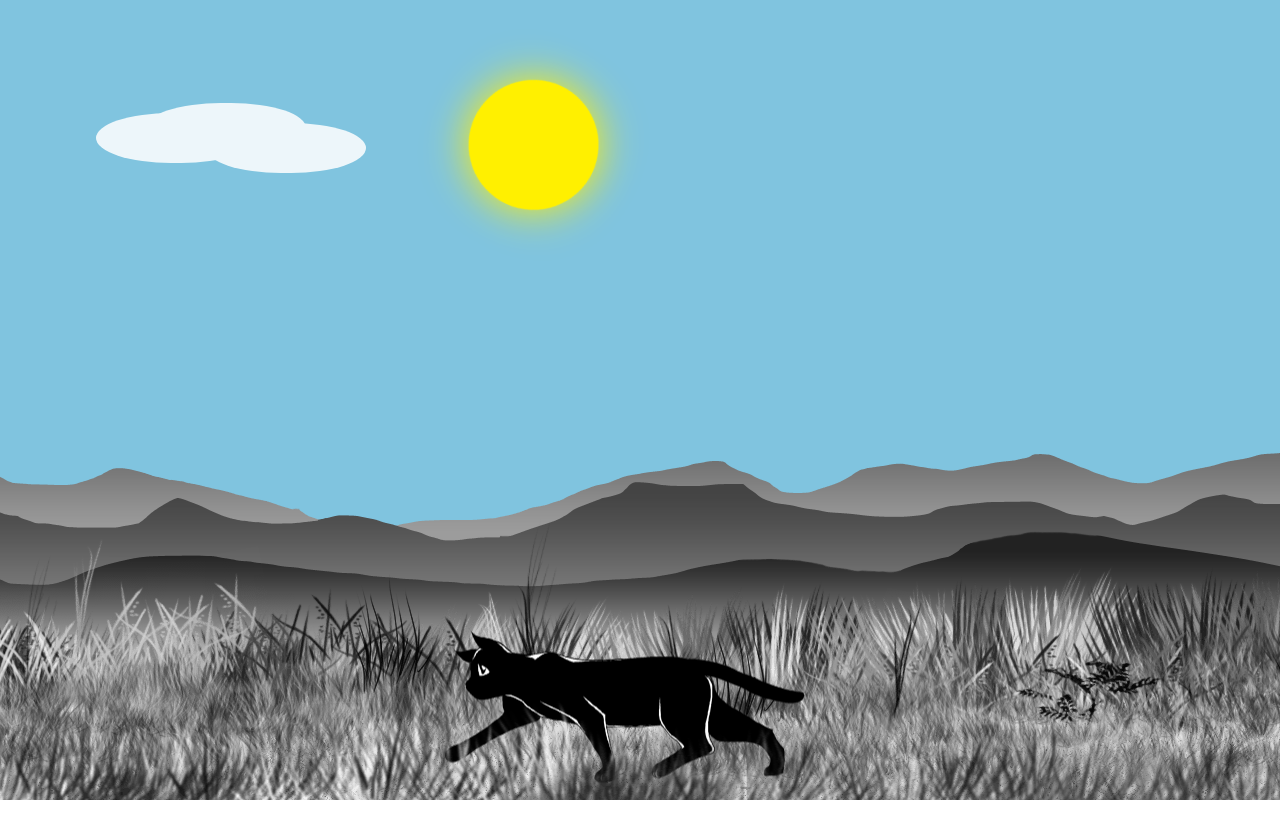
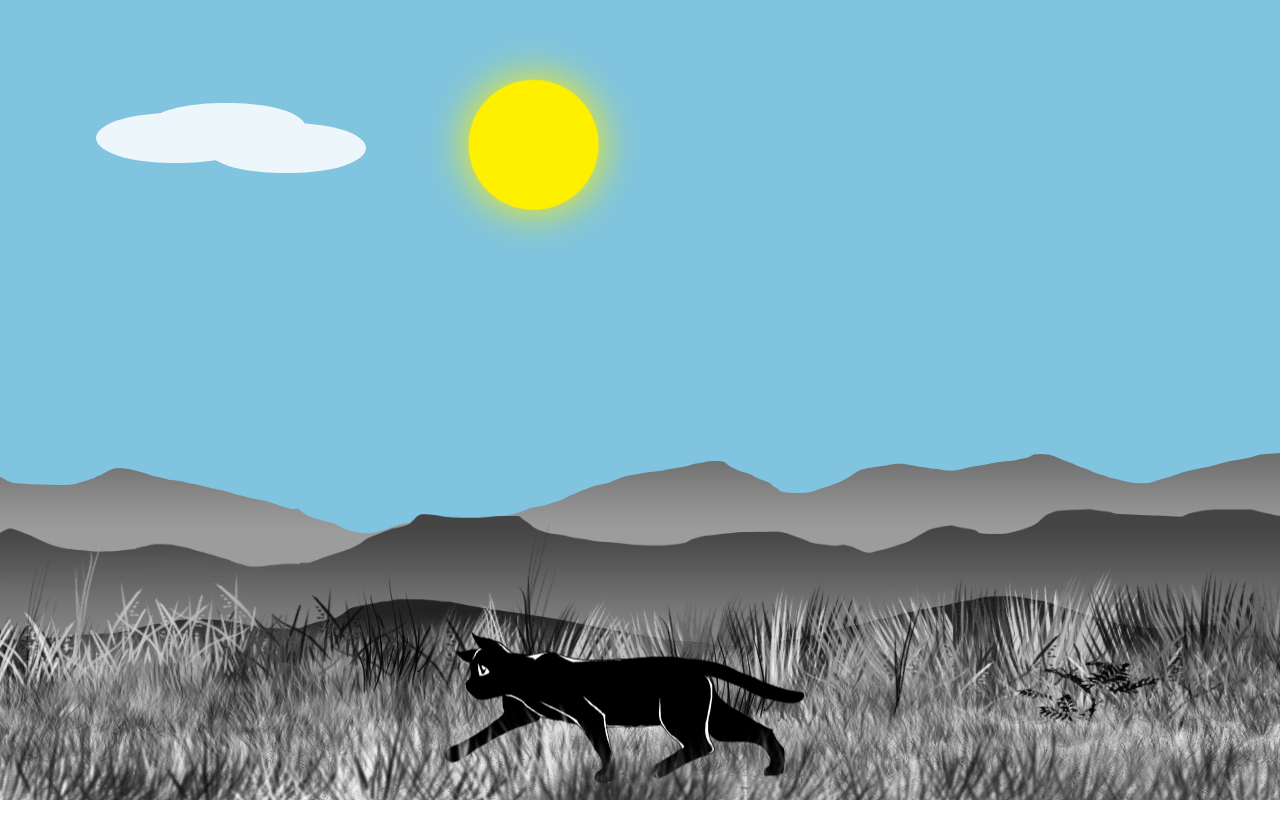
Before and after one commit to xavi1312/Gatete, a plain HTML site: page animacio.html in a window 1280 px wide. Shown: the top 838 px of the page. Drawn offline with Linux system fonts and the light colour scheme.

Commit message:
bug fix animation reset (mountains)

```diff
--- a/animacio.css
+++ b/animacio.css
@@ -67,9 +67,8 @@ body {
 .background {
   background-image: url(imatges/background_mountain5.png),
     url(imatges/background_mountain4.png), url(imatges/background_mountain3.png);
-  /*url(imatges/background_mountain2.png);
-    url(imatges/background_mountain1.png);*/
   background-repeat: repeat-x;
+  background-size: 1800px auto;
   background-position: 0 100%;
   z-index: 2;
   animation: moureMuntanyes linear 30s infinite both;
```
